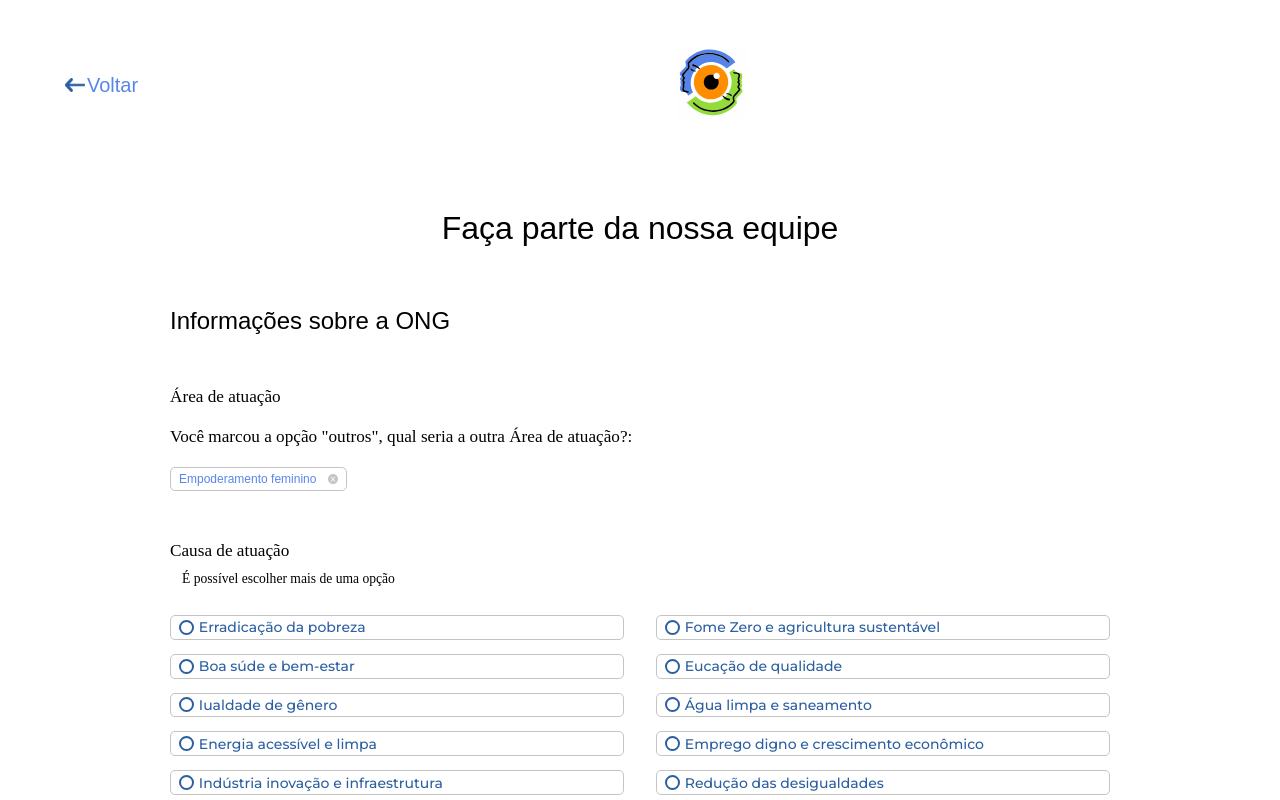
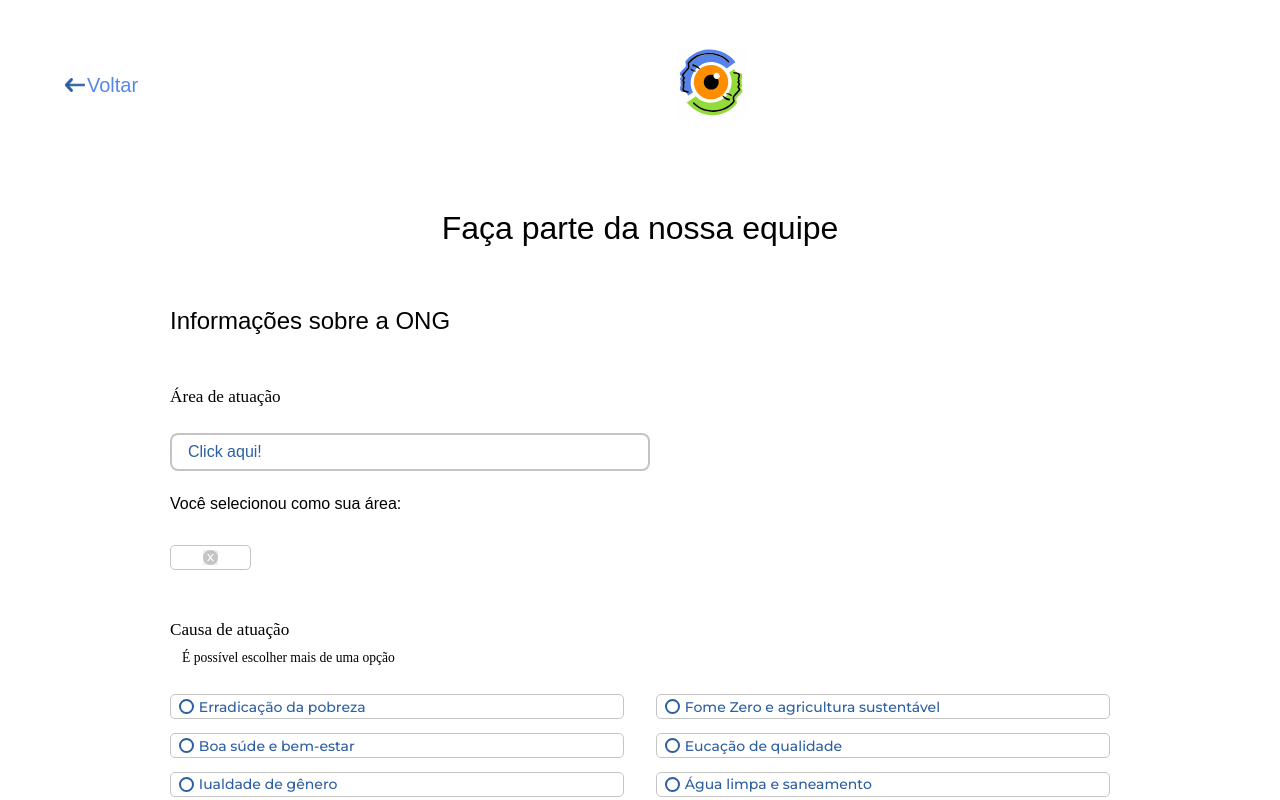
Before and after one commit to EstudioVnW/vision, a React (Create React App) app: page /cadastro-das-causas in a window 1280 px wide. Shown: the top 800 px of the page. Built offline with nearby package versions, Linux system fonts and the light colour scheme; a web font is replaced by a local one.

Commit message:
the function of remove item remains

```diff
--- a/src/components/Select/index.js
+++ b/src/components/Select/index.js
@@ -0,0 +1,64 @@
+import React, { useState } from "react";
+
+//Icons
+// import closeIcon from "../../assets/icon/close.svg";
+
+//Style
+import * as S from "./styles";
+
+const Select = ({
+  title,
+  subtitle,
+  // isError,
+  list,
+  itemSelected,
+  // placeholder,
+  handleSelected,
+}) => {
+  const [isModal, setIsModal] = useState(undefined);
+
+  const handleModal = (e) => {
+    e.stopPropagation();
+
+    setIsModal(!isModal);
+  };
+
+  const handleIsSelected = (item) => {
+    handleSelected(item);
+    setIsModal(false);
+  };
+
+  return (
+    <S.ContentSelect>
+      <S.Title>
+        {title}
+        {subtitle && <S.Subtitle>{subtitle}</S.Subtitle>}
+      </S.Title>
+
+      <S.Select
+        placeholder={!!itemSelected}
+        // isError={isError}
+        onClick={handleModal}
+      >
+        {itemSelected ? itemSelected : "Click aqui!"}
+        {/* {iconArrow && (
+          <S.Icon isOpen={isModal} src={closeIcon} alt="Abrir/Fechar" />
+        )} */}
+      </S.Select>
+
+      {isModal && (
+        <S.Ul>
+          {list.map((item, i) => (
+            <S.Li key={i} onClick={() => handleIsSelected(item)}>
+              {item}
+            </S.Li>
+          ))}
+        </S.Ul>
+      )}
+
+      {/* {isError && <S.MsgError>Campo obrigatório</S.MsgError>} */}
+    </S.ContentSelect>
+  );
+};
+
+export default Select;
--- a/src/components/Select/styles.js
+++ b/src/components/Select/styles.js
@@ -0,0 +1,71 @@
+import styled from "styled-components";
+import { colors } from "../../styles/Theme";
+
+export const ContentSelect = styled.div`
+  position: relative;
+  margin-bottom: 1.5rem;
+`;
+
+export const Title = styled.h2`
+  margin-bottom: 0.4rem;
+
+  font-size: 0.75rem;
+  color: ${colors.blue};
+  font-family: "AvenirLTStd-Black";
+
+  display: flex;
+  align-items: center;
+  font-family: "AvenirLTStd-Black";
+`;
+
+export const Select = styled.div`
+  color: #2c5fa1;
+  width: 30rem;
+  border: 2px solid #c4c4c4;
+  padding: 0.5rem 1rem;
+  display: flex;
+  align-items: center;
+  justify-content: space-between;
+  border-radius: 8px;
+  cursor: pointer;
+`;
+export const Ul = styled.ul`
+  margin-top: 1rem;
+  color: #2c5fa1;
+  display: flex;
+  flex-direction: column;
+  padding: 0.563rem 0;
+  width: 30rem;
+  max-height: 107.5rem;
+
+  background: white;
+  border-radius: 5px;
+  border: 1px solid ${colors.inputBorder};
+
+  list-style: none;
+  overflow-x: scroll;
+  z-index: 1;
+
+  ::-webkit-scrollbar {
+    display: none;
+  }
+`;
+export const Li = styled.li`
+  margin-left: 1rem;
+  padding: 0.75rem;
+  color: #32517a;
+  font-size: 1rem;
+  line-height: 1.5;
+  cursor: pointer;
+`;
+
+export const Subtitle = styled.h3`
+  font-weight: 400;
+
+  font-size: 0.5rem;
+  padding: 0.1rem 0 0 0.438rem;
+`;
+
+export const Others = styled.div``;
+export const OthersTitle = styled.h3``;
+export const OthersInput = styled.input``;
--- a/src/pages/Onboarding/CauseAndPeopleProfileFormScreen/index.js
+++ b/src/pages/Onboarding/CauseAndPeopleProfileFormScreen/index.js
@@ -1,66 +1,94 @@
-
-import React from 'react';
+import React, { useState } from "react";
 
 //Components
-import Header from '../../../components/Header';
-import Title from '../../../components/Title';
-import InputRadio from '../../../components/Inputs/inputRadio';
-import SelectedText from '../../../components/Select/selectedText';
+import Header from "../../../components/Header";
+import Title from "../../../components/Title";
+import InputRadio from "../../../components/Inputs/inputRadio";
+// import SelectedText from "../../../components/Select/selectedText";
+import Select from "../../../components/Select";
+import { Close } from "../../../assets";
 
-
-import * as S from './styles';
+import * as S from "./styles";
 
 const CauseAndPeopleProfileFormScreen = () => {
+  const [clicked, setClicked] = useState(true);
+
   const listCauses = [
-    'Erradicação da pobreza',
-    'Fome Zero e agricultura sustentável',
-    'Boa súde e bem-estar',
-    'Eucação de qualidade',
-    'Iualdade de gênero',
-    'Água limpa e saneamento',
-    'Energia acessível e limpa',
-    'Emprego digno e crescimento econômico',
-    'Indústria inovação e infraestrutura',
-    'Redução das desigualdades',
-    'Ciddes e comunidades sustentáveis',
-    'Consumo e produção responsáveis',
-    'Combate às alterações climáticas',
-    'Vida na água, Vida terrestre',
-    'Paz, justiça e instituição eficazes',
-    'Parcerias e meios de implementação'
+    "Erradicação da pobreza",
+    "Fome Zero e agricultura sustentável",
+    "Boa súde e bem-estar",
+    "Eucação de qualidade",
+    "Iualdade de gênero",
+    "Água limpa e saneamento",
+    "Energia acessível e limpa",
+    "Emprego digno e crescimento econômico",
+    "Indústria inovação e infraestrutura",
+    "Redução das desigualdades",
+    "Ciddes e comunidades sustentáveis",
+    "Consumo e produção responsáveis",
+    "Combate às alterações climáticas",
+    "Vida na água, Vida terrestre",
+    "Paz, justiça e instituição eficazes",
+    "Parcerias e meios de implementação",
+    "Outros",
   ];
 
   const listAssistedNumbers = [
-    'até 50',
-    '200 a 300',
-    '50 a 100',
-    '300 a 400',
-    '100 a 200',
-    '400 a 500'
+    "até 50",
+    "200 a 300",
+    "50 a 100",
+    "300 a 400",
+    "100 a 200",
+    "400 a 500",
   ];
 
   const listGenderOfPeople = [
-    'Mulheres Cis',
-    'Homens Cis',
-    'Mulheres Trans',
-    'Homens Trans',
-    'Não-Binárias'
+    "Mulheres Cis",
+    "Homens Cis",
+    "Mulheres Trans",
+    "Homens Trans",
+    "Não-Binárias",
   ];
 
   const listAge = [
-    'Bebês - 0 a 3 anos',
-    'Jovens - 19 a 29 anos',
-    'Crianças - 4 a 12 anos',
-    'Adultos - 30 a 60 anos',
-    'Adolescentes - 13 a 18 anos',
-    'Idosos - 60+ anos'
+    "Bebês - 0 a 3 anos",
+    "Jovens - 19 a 29 anos",
+    "Crianças - 4 a 12 anos",
+    "Adultos - 30 a 60 anos",
+    "Adolescentes - 13 a 18 anos",
+    "Idosos - 60+ anos",
   ];
+
+  const handleSelected = (item) => {
+    setClicked(item);
+  };
+
+  const remover = (id) => {
+    setClicked(id);
+  };
 
   const renderOccupationArea = () => (
     <S.Content>
       <S.Title>Área de atuação</S.Title>
-      <S.Title>Você marcou a opção "outros", qual seria a outra Área de atuação?:</S.Title>
-      <SelectedText text='Empoderamento feminino' />
+      <Select
+        title=""
+        list={listCauses}
+        // itemSelected={selected}
+        handleSelected={handleSelected}
+
+        // onclick={handleClick}
+        // isError=""
+      />
+
+      <S.ParagraphSelected>Você selecionou como sua área:</S.ParagraphSelected>
+      <S.BoxText>
+        <S.BoxRemove>
+          <S.BtnRemove onClick={() => remover()}>
+            <S.ParagraphSelected>{clicked}</S.ParagraphSelected>
+            <S.ImgClose src={Close} alt="close" />
+          </S.BtnRemove>
+        </S.BoxRemove>
+      </S.BoxText>
     </S.Content>
   );
 
@@ -69,11 +97,8 @@ const CauseAndPeopleProfileFormScreen = () => {
       <S.Title withSubtitle>Causa de atuação</S.Title>
       <S.Subtitle>É possível escolher mais de uma opção</S.Subtitle>
       <S.ContentCauses>
-        {listCauses.map(item => (
-          <InputRadio
-            label={item}
-            value="CPF"
-          />
+        {listCauses.map((item) => (
+          <InputRadio label={item} value="CPF" />
         ))}
       </S.ContentCauses>
     </S.Content>
@@ -82,46 +107,37 @@ const CauseAndPeopleProfileFormScreen = () => {
   const renderAssistedNumbers = () => (
     <S.Content>
       <S.Title>Número de assistidos pela ONG</S.Title>
-      <S.ContentCauses width='30%'>
-        {listAssistedNumbers.map(item => (
-          <InputRadio
-            label={item}
-            value="CPF"
-          />
+      <S.ContentCauses width="30%">
+        {listAssistedNumbers.map((item) => (
+          <InputRadio label={item} value="CPF" />
         ))}
       </S.ContentCauses>
     </S.Content>
-  )
+  );
 
   const renderGenderOfPeople = () => (
     <S.Content>
       <S.Title withSubtitle>Gênero das pessoas assistidas pela ONG</S.Title>
       <p>É possível escolher mais de uma opção</p>
-      {listGenderOfPeople.map(item => (
-        <InputRadio
-          label={item}
-          value="CPF"
-        />
+      {listGenderOfPeople.map((item) => (
+        <InputRadio label={item} value="CPF" />
       ))}
     </S.Content>
-  )
+  );
 
   const renderFaixaEtaria = () => (
     <S.Content>
       <S.Title>Faixa etária dos assistidos</S.Title>
-      {listAge.map(item => (
-        <InputRadio
-          label={item}
-          value="CPF"
-        />
+      {listAge.map((item) => (
+        <InputRadio label={item} value="CPF" />
       ))}
     </S.Content>
-  )
+  );
 
   return (
     <>
-       <Header />
-     <S.Main>
+      <Header />
+      <S.Main>
         <Title />
         {renderOccupationArea()}
         {renderCausesOfActing()}
@@ -132,6 +148,6 @@ const CauseAndPeopleProfileFormScreen = () => {
       <p>oi</p>
     </>
   );
-}
+};
 
 export default CauseAndPeopleProfileFormScreen;
--- a/src/pages/Onboarding/CauseAndPeopleProfileFormScreen/styles.js
+++ b/src/pages/Onboarding/CauseAndPeopleProfileFormScreen/styles.js
@@ -1,12 +1,12 @@
-import styled from 'styled-components';
-import { colors } from '../../../styles/Theme';
+import styled from "styled-components";
+import { colors } from "../../../styles/Theme";
 
 export const Main = styled.main`
   padding-left: 6%;
 
   @media screen and (min-width: 1024px) {
-    padding-left: calc((100% - 940px)/2);
-    padding-right: calc((100% - 940px)/2);
+    padding-left: calc((100% - 940px) / 2);
+    padding-right: calc((100% - 940px) / 2);
   }
 `;
 
@@ -15,7 +15,7 @@ export const Content = styled.div`
 `;
 
 export const Title = styled.h3`
-  padding-bottom: ${props => props.withSubtitle ? '.625rem' : '1.25rem'};
+  padding-bottom: ${(props) => (props.withSubtitle ? ".625rem" : "1.25rem")};
   font-size: 1.075rem;
   font-family: "SF Pro Regular";
   color: ${colors.black};
@@ -23,8 +23,8 @@ export const Title = styled.h3`
 `;
 
 export const Subtitle = styled.p`
-  padding: 0rem 0 1.75rem .75rem;
-  font-size: .85rem;
+  padding: 0rem 0 1.75rem 0.75rem;
+  font-size: 0.85rem;
   font-family: "SF Pro Regular";
   color: ${colors.black};
   font-weight: 500;
@@ -34,6 +34,41 @@ export const ContentCauses = styled.div`
   display: grid;
   grid-template-columns: repeat(2, 1fr);
   grid-column-gap: 2rem;
-  grid-row-gap: .25rem;
-  width: ${props => props.width};
+  grid-row-gap: 0.25rem;
+  width: ${(props) => props.width};
 `;
+
+export const SelectedText = styled.p`
+  padding-right: 0.75rem;
+  font-size: 1.5rem;
+  color: blue;
+`;
+
+export const BoxText = styled.div`
+  margin-right: 1rem;
+  padding: 0.25rem 0.5rem;
+  width: fit-content;
+  display: flex;
+  justify-content: center;
+  border: 1px solid ${colors.grey};
+  border-radius: 5px;
+  margin-top: 2rem;
+`;
+
+export const BoxRemove = styled.div`
+  display: flex;
+  justify-content: center;
+  align-items: center;
+  padding-right: 1.5rem;
+`;
+
+export const ParagraphSelected = styled.p``;
+
+export const ImgClose = styled.img`
+  width: 15px;
+`;
+
+export const BtnRemove = styled.button`
+  display: flex;
+  margin-left: 1.5rem;
+`;
```
